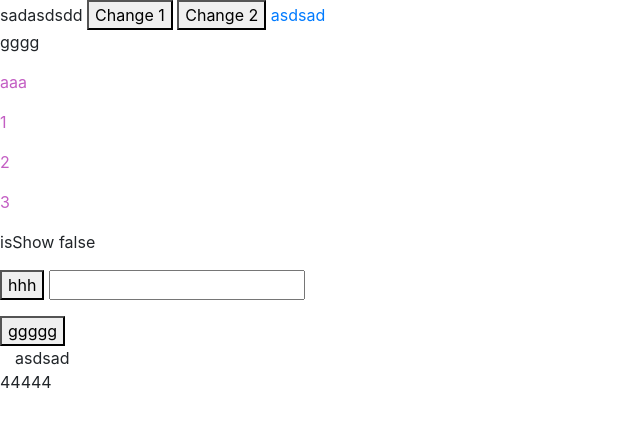
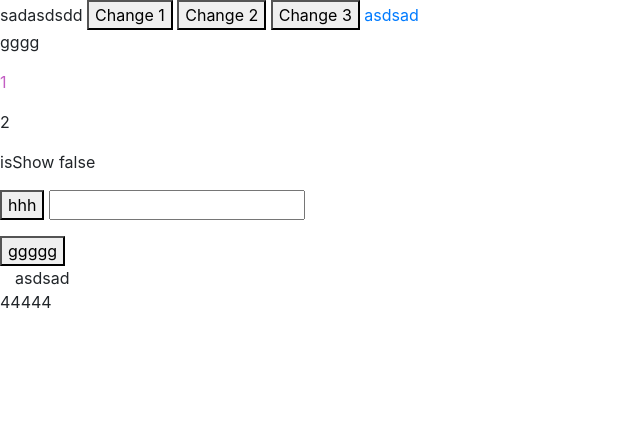
Before and after one commit to Mostafaio/cinera, a website built with webpack: page index.html in a window 1280 px wide. Both pictures are taken after a click on the button "Change 2". Shown: the whole page, without its empty margins (0-640 px from the left). Built offline with nearby package versions, Linux system fonts and the light colour scheme.

Commit message:
after new method

```diff
--- a/@cinera/core.ts
+++ b/@cinera/core.ts
@@ -7,7 +7,7 @@ export class Core {
     };
     tags: { tag: any, xpath: string, tagAfterEval: any }[] = [];
     mainElement: any;
-    tempTags = [];
+    tempTags: any[] = [];
     forTags: { mainTagIndex: number, newTags: any[] }[] = [];
     instance: any;
 
@@ -82,11 +82,19 @@ export class Core {
             var funcs = Object.getOwnPropertyNames(instancePrototype);
             var variables = Object.keys(instance);
             var funcVariables = variables.concat(funcs);
-            var tags = mainElement.childNodes;
-            this.tempTags = tags;
+            // var tags = mainElement.childNodes;
             // console.log(tags);
             // console.log(tags);
             this.mainElement = mainElement;
+            console.log(this.mainElement.childNodes);
+            var tags = [];
+            for (let i = 0; i < this.mainElement.childNodes.length; i++) {
+                if (this.mainElement.childNodes[i].nodeType !== 3) {
+                    tags.push(this.mainElement.childNodes[i]);
+                }
+            }
+            // var tags = this.mainElement.childNodes.map((v: any) => v.nodeType !== 3);
+            this.tempTags = tags;
             // this.mainElement.appendChild(vv);
             // console.log(tags[i].attributes);
             for (let i = 1; i < tags.length; i++) {
@@ -305,20 +313,27 @@ export class Core {
                         newTags: []
                     });
 
-                    for (let i = 0; i < arr.length; i++) {
+                    var testD = [];
+                    currentTag.innerHTML = arr[0];
+
+                    for (let i = 1; i < arr.length; i++) {
                         // console.log(currentTag);
                         if (!currentTag.parentNode) {
                             // var instancePrototype = Object.getPrototypeOf(instance);
                             // var parent = document.getElementsByTagName(instancePrototype.obj.selector);
                             // if (parent.length > 0) {
-                            var newD = currentTag.cloneNode(true);
+                            var cloneNode = currentTag.cloneNode(true);
+                            var newD = document.createElement('p');
+                            // newD.replaceWith(cloneNode);
                             newD.innerHTML = arr[i];
+                            testD.push(newD);
                             this.forTags[this.forTags.length - 1].newTags.push(newD);
-                            if (i === 0) {
+                            if (i === 1) {
                                 newD = this.mainElement.insertBefore(newD, realTag.nextSibling);
                             } else {
-                                newD = this.mainElement.insertBefore(newD, this.forTags[0].newTags[i - 1].nextSibling);
+                                newD = this.mainElement.insertBefore(newD, this.forTags[0].newTags[i - 2].nextSibling);
                             }
+                            // newD.innerHTML = '333333';
                             // realTag.after(df);
                             this.tags.push({
                                 tag: newD.cloneNode(true),
@@ -330,7 +345,7 @@ export class Core {
                         }
                     }
                     var ab = instance[ff[1]].slice();
-                    this.repeatChecking2(ab, instance, ff[1], currentTag, 0);
+                    this.repeatChecking2(ab, instance, ff[1], currentTag, 0, testD);
                     // currentTag.remove();
                     // console.log(this.forTags);
                     // currentTag.parentNode.insertBefore(newD, currentTag.nextSibling);
@@ -362,11 +377,41 @@ export class Core {
         }
     }
 
-    repeatChecking2(oldValue: any, obj2: any, variableName: string, currentTag: any, newTagIndex: any) {
-        console.log(this.forTags);
+    // test(testD: any) {
+    //     // testD[0].innerHTML = Math.random();
+    //     this.forTags[0].newTags[0].innerHTML = Math.random();
+    //     console.log(2);
+    //     this.sleep(50);
+    //     // this.test(testD);
+    //     // setTimeout(() => {
+    //     //     this.test(testD);
+    //     // }, 500);
+    // }
+
+    // sleep(milliseconds: any) {
+    //     var start = new Date().getTime();
+    //     for (var i = 0; i < 1e7; i++) {
+    //         if ((new Date().getTime() - start) > milliseconds){
+    //             break;
+    //         }
+    //     }
+    // }
+
+
+    repeatChecking2(oldValue: any, obj2: any, variableName: string, currentTag: any, newTagIndex: any, testD: any[]) {
+        console.log(this.forTags, testD);
         if (oldValue) {
+            // this.test(testD);
+            // setTimeout(() => {
+            //     testD[0].innerHTML = 33333;
+            // }, 100);
             setInterval(() => {
-                this.forTags[0].newTags[0].innerHTML = '5555';
+                // console.log(tags);
+                // tags[this.forTags[0].mainTagIndex] = Math.random();
+                // console.log(this.tags);
+                // testD[0].innerHTML = 33333;
+                // testD[0].innerHTML = '22222';
+                // this.forTags[0].newTags[0].innerHTML = '5555';
                 obj2 = this.instance[variableName];
                 if (JSON.stringify(obj2) !== JSON.stringify(oldValue)) {
                     // console.log(obj2);
@@ -377,15 +422,35 @@ export class Core {
                     //     bigger = oldValue;
                     //     smaller = obj2;
                     // }
+                    var tags = [];
+                    for (let i = 0; i < this.mainElement.childNodes.length; i++) {
+                        if (this.mainElement.childNodes[i].nodeType !== 3) {
+                            tags.push(this.mainElement.childNodes[i]);
+                        }
+                    }
+                    console.log(oldValue, obj2, tags);
                     if (oldValue.length > obj2.length) {
                         for (let i = 0; i < oldValue.length - obj2.length; i++) {
-                            this.forTags[newTagIndex].newTags[obj2.length + i].remove();
+                            console.log(this.forTags[0].mainTagIndex + oldValue.length - 1 + i);
+                            tags[this.forTags[0].mainTagIndex + oldValue.length - 1 + i].remove();
+                            // this.forTags[newTagIndex].newTags[obj2.length + i].remove();
                         }
-                    }
-                    for (let i = 0; i < obj2.length; i++) {
-                        if (obj2[i] !== oldValue[i]) {
-                            console.log(444);
-                            this.forTags[newTagIndex].newTags[i].innerHTML = obj2[i];
+                    } else if (oldValue.length < obj2.length) {
+                        for (let i = 0; i < obj2.length - oldValue.length; i++) {
+                            var newD = currentTag.cloneNode(true);
+                            newD.innerHTML = obj2[oldValue.length + i];
+                            this.mainElement.insertBefore(newD, tags[this.forTags[0].mainTagIndex + oldValue.length - 1].nextSibling);
+                            // tags[this.forTags[0].mainTagIndex + oldValue.length - 1 + i].remove();
+                            // this.forTags[newTagIndex].newTags[obj2.length + i].remove();
+                        }
+                    } else {
+                        for (let i = 0; i < obj2.length; i++) {
+                            if (obj2[i] !== oldValue[i]) {
+                                console.log(444);
+                                // testD[i].innerHTML = obj2[i];
+                                tags[this.forTags[0].mainTagIndex + i].innerHTML = obj2[i];
+                                // this.forTags[newTagIndex].newTags[i].innerHTML = obj2[i];
+                            }
                         }
                     }
                     console.log(this.forTags);
@@ -426,7 +491,7 @@ export class Core {
                     console.log(`Value of ${oldValue} to ${obj2}`);
                     oldValue = obj2.slice();
                 }
-            }, 10);
+            }, 50);
         }
     }
 
--- a/src/login/login.component.html
+++ b/src/login/login.component.html
@@ -1,9 +1,9 @@
 <button (click)="onClickBox(2, true);" *ngIf="2222">Change 1</button>
 <button (click)="onClickBox(1, false)" *ngIf="2222">Change 2</button>
+<button (click)="onClickBox2()" *ngIf="2222">Change 3</button>
 <a [href]="aTag">asdsad</a>
 <p>gggg</p>
 <p *ngFor="let ar of arr" style="color: rgba(165,15,165,0.67)">{{ havij }}</p>
-<p>{{ getTestVal() }}</p>
 <p *ngIf="isShow">isShow {{ isShow }}</p>
 <button (click)="onClickBox(3)">hhh</button>
 <input type="text" (keyup)="writeInp(22, $event)">
--- a/src/login/login.component.ts
+++ b/src/login/login.component.ts
@@ -41,9 +41,15 @@ export class LoginComponent {
     constructor() {
     }
 
+    onClickBox2() {
+        // this.arr[0] = Math.round(+(Math.random() * 100).toString());
+        this.arr.push(Math.random() * 100);
+    }
+
     onClickBox(x: number, y: number) {
         // this.arr.pop();
-        this.arr[0] = 6;
+        // this.arr[0] = Math.round(+(Math.random() * 100).toString());
+        this.arr.pop();
         // this.aTag  = (Math.random() * 10).toString();
         // console.log(this.aTag);
         // console.log(x, y);
```
